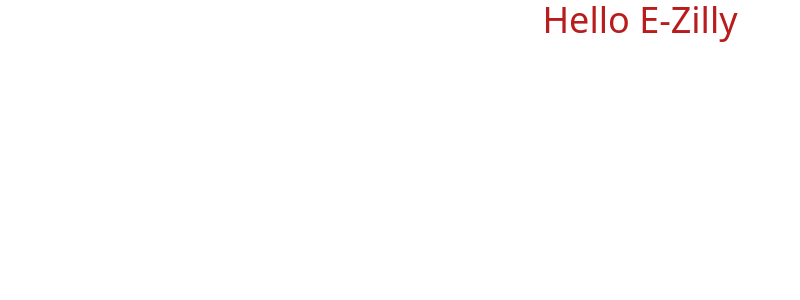
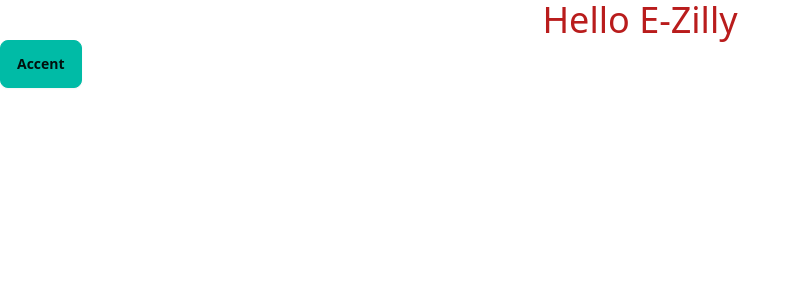
Before and after one commit to Farok-Hossain/e-zilly, a React (Vite) app: page / in a window 1280 px wide. Shown: the top 300 px of the page, without its empty margins (0-800 px from the left). Built offline with nearby package versions, Linux system fonts and the light colour scheme.

Commit message:
button added

```diff
--- a/src/App.jsx
+++ b/src/App.jsx
@@ -2,6 +2,7 @@ const App = () => {
   return (
     <div>
       <h1 className=" text-4xl text-red-700 text-center">Hello E-Zilly</h1>
+      <button className="btn btn-active btn-accent">Accent</button>
     </div>
   );
 };
```
